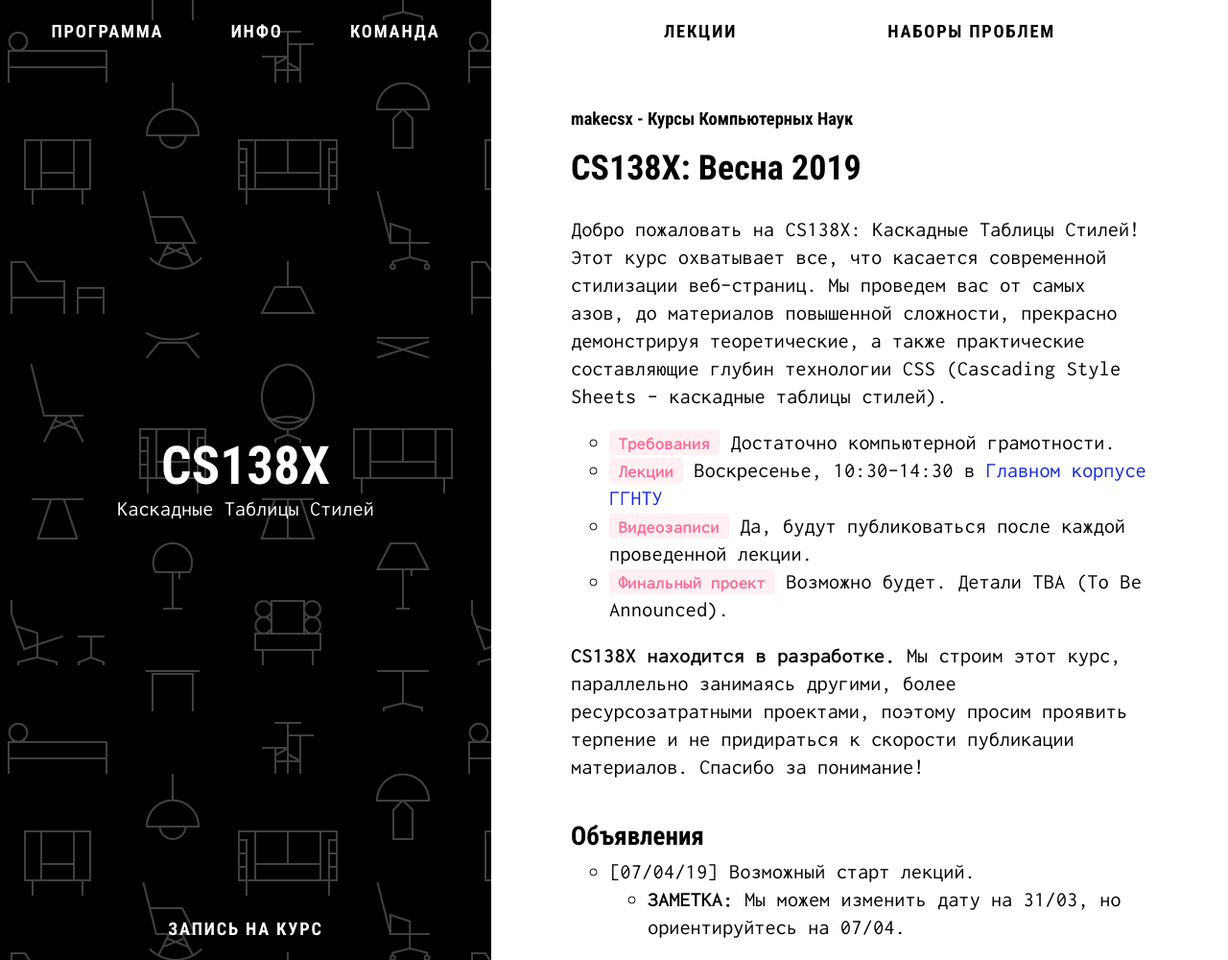
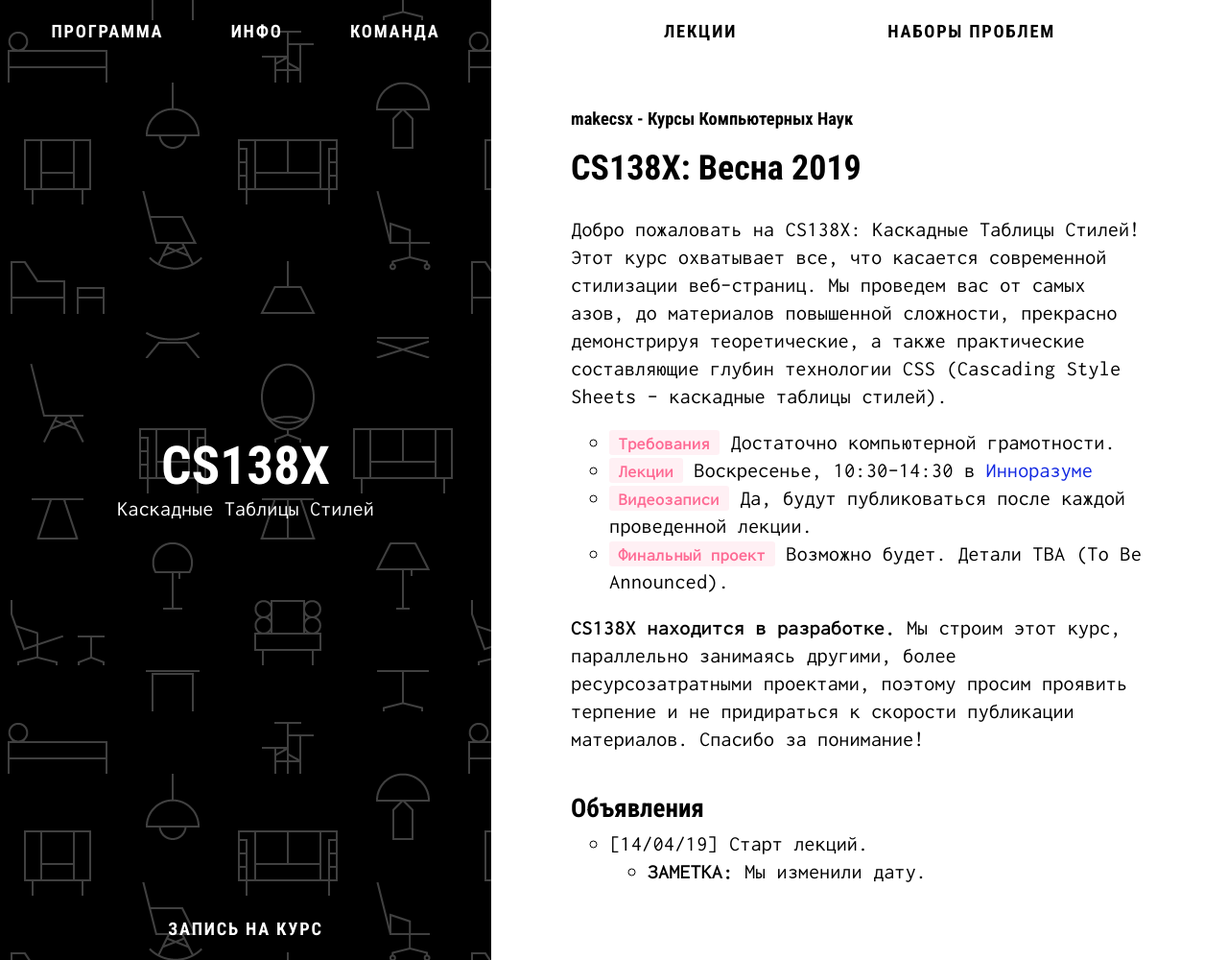
Before and after one commit to makecs50/cs138x, a Jekyll site: the page built from index.md, in a window 1280 px wide and 1000 px high. Shown: the whole window at 96% size. Built offline with Jekyll 4.4.1, drawn with Linux system fonts in a browser that asks for light colours.

Commit message:
New Date

```diff
--- a/index.md
+++ b/index.md
@@ -18,7 +18,7 @@ layout: default-primary
 
   <ul>
   <li><span class="label">Требования</span> Достаточно компьютерной грамотности.<br></li>
-  <li><span class="label">Лекции</span> Воскресенье, 10:30-14:30 в <a href="http://gstou.ru">Главном корпусе ГГНТУ</a> <br></li>
+  <li><span class="label">Лекции</span> Воскресенье, 10:30-14:30 в <a href="https://leader-id.ru/company/243811/">Инноразуме</a> <br></li>
   <li><span class="label">Видеозаписи</span> Да, будут публиковаться после каждой проведенной лекции.<br></li>
   <li><span class="label">Финальный проект</span> Возможно будет. Детали TBA (To Be Announced).</li>
 </ul>
@@ -31,9 +31,9 @@ layout: default-primary
 <section class="bottom-text">
         <h3 class="topic">Объявления</h3>
         <ul>
-        <li>[07/04/19] Возможный старт лекций.
+        <li>[14/04/19] Старт лекций.
             <ul>
-              <li><strong>ЗАМЕТКА:</strong> Мы можем изменить дату на 31/03, но ориентируйтесь на 07/04.</li>
+              <li><strong>ЗАМЕТКА:</strong> Мы изменили дату.</li>
             </ul>
           </li>
           <!-- <li>[5/09/18] <a href="homework/5-sheets.html">Набор Проблем 0</a> опубликован.
```
Also changed, not shown: lectures.md (+1 -1 lines).
